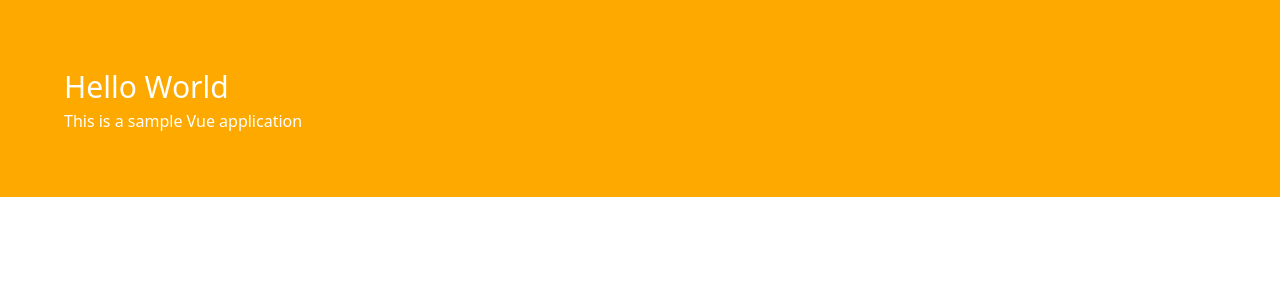
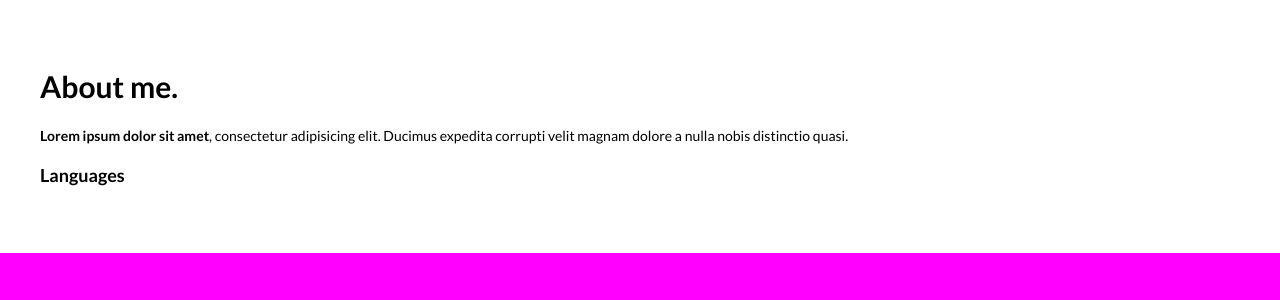
Before and after one commit to oechsler/oechsler, a Vue app: page / in a window 1280 px wide. Shown: the top 300 px of the page. Built offline with nearby package versions, Linux system fonts and the light colour scheme.

Commit message:
Add page component

```diff
--- a/src/App.vue
+++ b/src/App.vue
@@ -3,3 +3,9 @@
     <router-view />
   </div>
 </template>
+
+<style lang="scss">
+body {
+  background: magenta;
+}
+</style>
--- a/src/assets/tailwind.css
+++ b/src/assets/tailwind.css
@@ -1,3 +1,6 @@
+@import url("https://fonts.googleapis.com/css?family=Lato:100,100i,300,300i,400,400i,700,700i,900,900i&display=swap");
+@import url("https://fonts.googleapis.com/css?family=Pacifico&display=swap");
+
 @tailwind base;
 
 @tailwind components;
--- a/src/components/HelloWorld.vue
+++ /dev/null
@@ -1,29 +0,0 @@
-<template>
-  <div class="hello">
-    <h1>Hello World</h1>
-    <h2>This is a sample Vue application</h2>
-  </div>
-</template>
-
-<script lang="ts">
-import { Component, Vue } from "vue-property-decorator";
-
-@Component
-export default class HelloWorld extends Vue {}
-</script>
-
-<style scoped lang="scss">
-.hello {
-  @apply p-16;
-  @apply bg-accent;
-
-  h1 {
-    @apply text-white;
-    @apply text-3xl;
-  }
-
-  h2 {
-    @apply text-white;
-  }
-}
-</style>
--- /dev/null
+++ b/src/components/Page.vue
@@ -0,0 +1,68 @@
+<template>
+  <article :class="['page', { inverted }, size]" :style="rootStyles">
+    <div :class="['page-container', { inverted }]">
+      <slot />
+    </div>
+  </article>
+</template>
+
+<script lang="ts">
+import { Component, Vue, Prop } from "vue-property-decorator";
+
+@Component
+export default class Page extends Vue {
+  @Prop({ default: false }) readonly inverted!: boolean;
+  @Prop() readonly background?: string;
+  @Prop() readonly color?: string;
+  @Prop() readonly minSize?: number;
+
+  // Computed styles for the root element
+  get rootStyles() {
+    return {
+      backgroundImage: this.background ? `url(${this.background})` : null,
+      backgroundColor: this.color ?? null
+    };
+  }
+}
+</script>
+
+<style scoped lang="scss">
+.page {
+  @apply font-lato;
+
+  @apply bg-white;
+  @apply bg-cover;
+  @apply bg-center;
+
+  .page-container {
+    @apply min-h-180;
+
+    @apply px-10;
+    @apply py-16;
+  }
+
+  h1 {
+    @apply text-3xl;
+    @apply font-semibold;
+  }
+
+  h2 {
+    @apply pt-4;
+
+    @apply text-lg;
+    @apply font-bold;
+  }
+
+  p {
+    @apply pt-4;
+
+    @apply text-sm;
+    @apply text-justify;
+  }
+
+  &.inverted {
+    @apply bg-gray-800;
+    @apply text-white;
+  }
+}
+</style>
--- a/src/views/Home.vue
+++ b/src/views/Home.vue
@@ -1,13 +1,22 @@
 <template>
-  <div class="home">
-    <HelloWorld />
-  </div>
+  <Page :inverted="false">
+    <h1>About me.</h1>
+    <p>
+      <strong>Lorem ipsum dolor sit amet</strong>, consectetur adipisicing elit.
+      Ducimus expedita corrupti velit magnam dolore a nulla nobis distinctio
+      quasi.
+    </p>
+    <h2>Languages</h2>
+  </Page>
 </template>
 
 <script lang="ts">
 import { Component, Vue } from "vue-property-decorator";
-import HelloWorld from "@/components/HelloWorld.vue";
 
-@Component({ components: { HelloWorld } })
+@Component({
+  components: {
+    Page: () => import(/* webpackChunkName: "Page" */ "@/components/Page.vue")
+  }
+})
 export default class Home extends Vue {}
 </script>
--- a/tailwind.config.js
+++ b/tailwind.config.js
@@ -1,8 +1,15 @@
 module.exports = {
   theme: {
+    fontFamily: {
+      lato: ["Lato", "Helvetica Neue", "Arial", "Helvetica", "sans-serif"],
+      pacifico: ["Pacifico"]
+    },
     extend: {
       colors: {
         accent: "#fda900"
+      },
+      minHeight: {
+        "180": "180px"
       }
     }
   },
```
